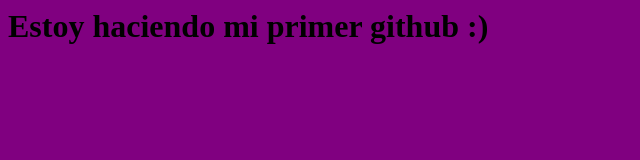
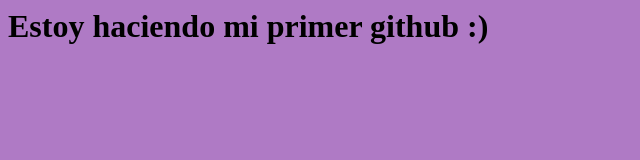
Before and after one commit to arodriguezCRN/2021agm4, a plain HTML site: page index.html in a window 1280 px wide. Shown: the whole page, without its empty margins (0-640 px from the left). Drawn offline with Linux system fonts and the light colour scheme.

Commit message:
Update estils.css

```diff
--- a/estils.css
+++ b/estils.css
@@ -1,3 +1,3 @@
 body {
-  background-color: purple;
+  background-color: #AF7AC5;
 }
```
